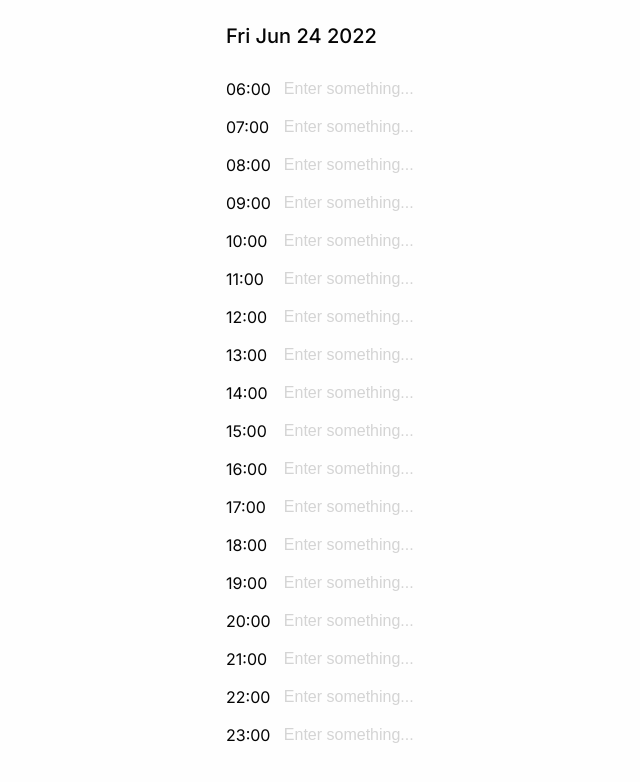
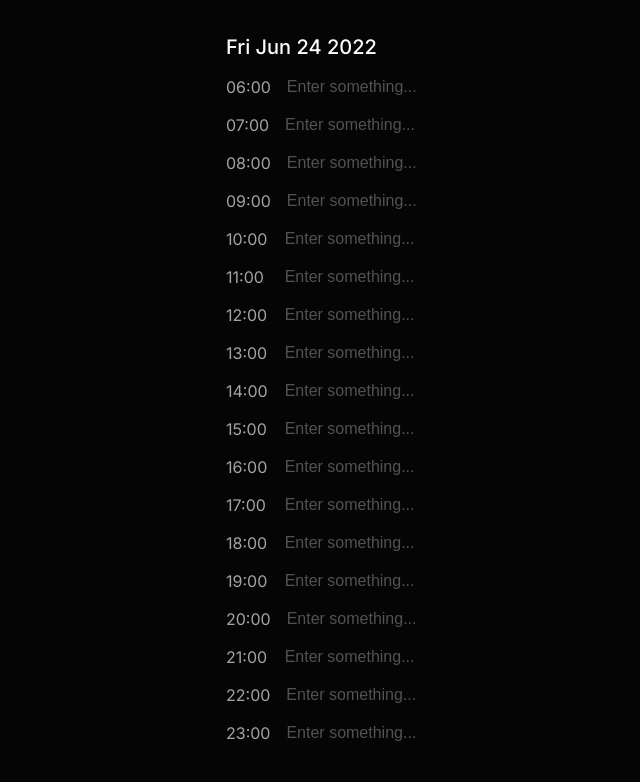
Before and after one commit to nathandorney/time-blocking, a React (Create React App) app: page / in a window 1280 px wide. Shown: the top 782 px of the page, without its empty margins (180-820 px from the left). Built offline with nearby package versions, Linux system fonts and the light colour scheme.

Commit message:
Dark mode ayyy

```diff
--- a/src/components/App.js
+++ b/src/components/App.js
@@ -1,22 +1,4 @@
-import Block1 from "./Block1";
-import Block2 from "./Block2";
-import Block3 from "./Block3";
-import Block4 from "./Block4";
-import Block5 from "./Block5";
-import Block6 from "./Block6";
-import Block7 from "./Block7";
-import Block8 from "./Block8";
-import Block9 from "./Block9";
-import Block10 from "./Block10";
-import Block11 from "./Block11";
-import Block12 from "./Block12";
-import Block13 from "./Block13";
-import Block14 from "./Block14";
-import Block15 from "./Block15";
-import Block16 from "./Block16";
-import Block17 from "./Block17";
-import Block18 from "./Block18";
-
+import BlockList from "./BlockList";
 import "../components/app.css";
 
 const date = new Date().toDateString();
@@ -25,26 +7,7 @@ const App = () => {
   return (
     <div className="container">
       <h1 className="date">{date}</h1>
-      <div>
-        <Block1 />
-        <Block2 />
-        <Block3 />
-        <Block4 />
-        <Block5 />
-        <Block6 />
-        <Block7 />
-        <Block8 />
-        <Block9 />
-        <Block10 />
-        <Block11 />
-        <Block12 />
-        <Block13 />
-        <Block14 />
-        <Block15 />
-        <Block16 />
-        <Block17 />
-        <Block18 />
-      </div>
+      <BlockList />
     </div>
   );
 };
--- /dev/null
+++ b/src/components/BlockList.js
@@ -0,0 +1,46 @@
+import Block1 from "./Block1";
+import Block2 from "./Block2";
+import Block3 from "./Block3";
+import Block4 from "./Block4";
+import Block5 from "./Block5";
+import Block6 from "./Block6";
+import Block7 from "./Block7";
+import Block8 from "./Block8";
+import Block9 from "./Block9";
+import Block10 from "./Block10";
+import Block11 from "./Block11";
+import Block12 from "./Block12";
+import Block13 from "./Block13";
+import Block14 from "./Block14";
+import Block15 from "./Block15";
+import Block16 from "./Block16";
+import Block17 from "./Block17";
+import Block18 from "./Block18";
+
+const BlockList = () => {
+  return (
+    <div>
+      <div>
+        <Block1 />
+        <Block2 />
+        <Block3 />
+        <Block4 />
+        <Block5 />
+        <Block6 />
+        <Block7 />
+        <Block8 />
+        <Block9 />
+        <Block10 />
+        <Block11 />
+        <Block12 />
+        <Block13 />
+        <Block14 />
+        <Block15 />
+        <Block16 />
+        <Block17 />
+        <Block18 />
+      </div>
+    </div>
+  );
+};
+export default BlockList;
--- a/src/components/app.css
+++ b/src/components/app.css
@@ -2,18 +2,18 @@
 
 :root {
   /* Color */
-  --white: #fefefe;
-  --grey-50: #fafafa;
-  --grey-100: #f5f5f5;
-  --grey-200: #e5e5e5;
-  --grey-300: #d4d4d4;
-  --grey-400: #a3a3a3;
-  --grey-500: #737373;
-  --grey-600: #525252;
-  --grey-700: #404040;
-  --grey-800: #262626;
-  --grey-900: #171717;
-  --black: #050505;
+  --black: #fefefe;
+  --grey-900: #fafafa;
+  --grey-800: #f5f5f5;
+  --grey-700: #e5e5e5;
+  --grey-600: #d4d4d4;
+  --grey-500: #a3a3a3;
+  --grey-400: #737373;
+  --grey-300: #525252;
+  --grey-200: #404040;
+  --grey-100: #262626;
+  --grey-50: #171717;
+  --white: #050505;
 
   /* Spacing */
   --space-1: 4px;
@@ -48,21 +48,6 @@
   --radius-small: 4px;
   --radius-medium: 6px;
   --radius-large: 12px;
-}
-
-[data-theme="dark"] {
-  --black: #fefefe;
-  --grey-900: #fafafa;
-  --grey-800: #f5f5f5;
-  --grey-700: #e5e5e5;
-  --grey-600: #d4d4d4;
-  --grey-500: #a3a3a3;
-  --grey-400: #737373;
-  --grey-300: #525252;
-  --grey-200: #404040;
-  --grey-100: #262626;
-  --grey-50: #171717;
-  --white: #050505;
 }
 
 *,
@@ -120,7 +105,7 @@ a:hover {
 .container {
   display: flex;
   flex-direction: column;
-  gap: 1rem;
+  margin-top: 1rem;
 }
 
 /* Call to action */
@@ -142,25 +127,11 @@ a:hover {
   color: var(--white);
 }
 
-/* Header */
-
-.nav-list {
-  display: flex;
-  list-style: none;
-  margin-left: 0;
-  padding-left: 0;
-  align-items: center;
-  justify-content: space-between;
-  margin-bottom: 1.5rem;
-}
-.nav-item p {
-  margin: 0;
-  padding: 0;
-}
-
 .date {
   font-weight: 500;
-  padding: 0.3rem 0;
+  padding: 0;
+  margin: 0;
+  margin-bottom: 0.5rem;
   font-size: 1.25rem;
 }
 
@@ -172,12 +143,6 @@ a:hover {
   display: flex;
   align-items: center;
   margin-bottom: var(--space-1);
-}
-
-.label {
-  width: 3rem;
-  color: var(--grey-500);
-  margin-right: var(--space-2);
 }
 
 .input {
@@ -204,5 +169,7 @@ input:focus {
 
 label {
   text-align: left;
-  width: 3.5rem;
+  width: 3rem;
+  color: var(--grey-500);
+  margin-right: var(--space-2);
 }
```
Also changed, not shown: 1 other file (tests, documents, lock files or other folders).
